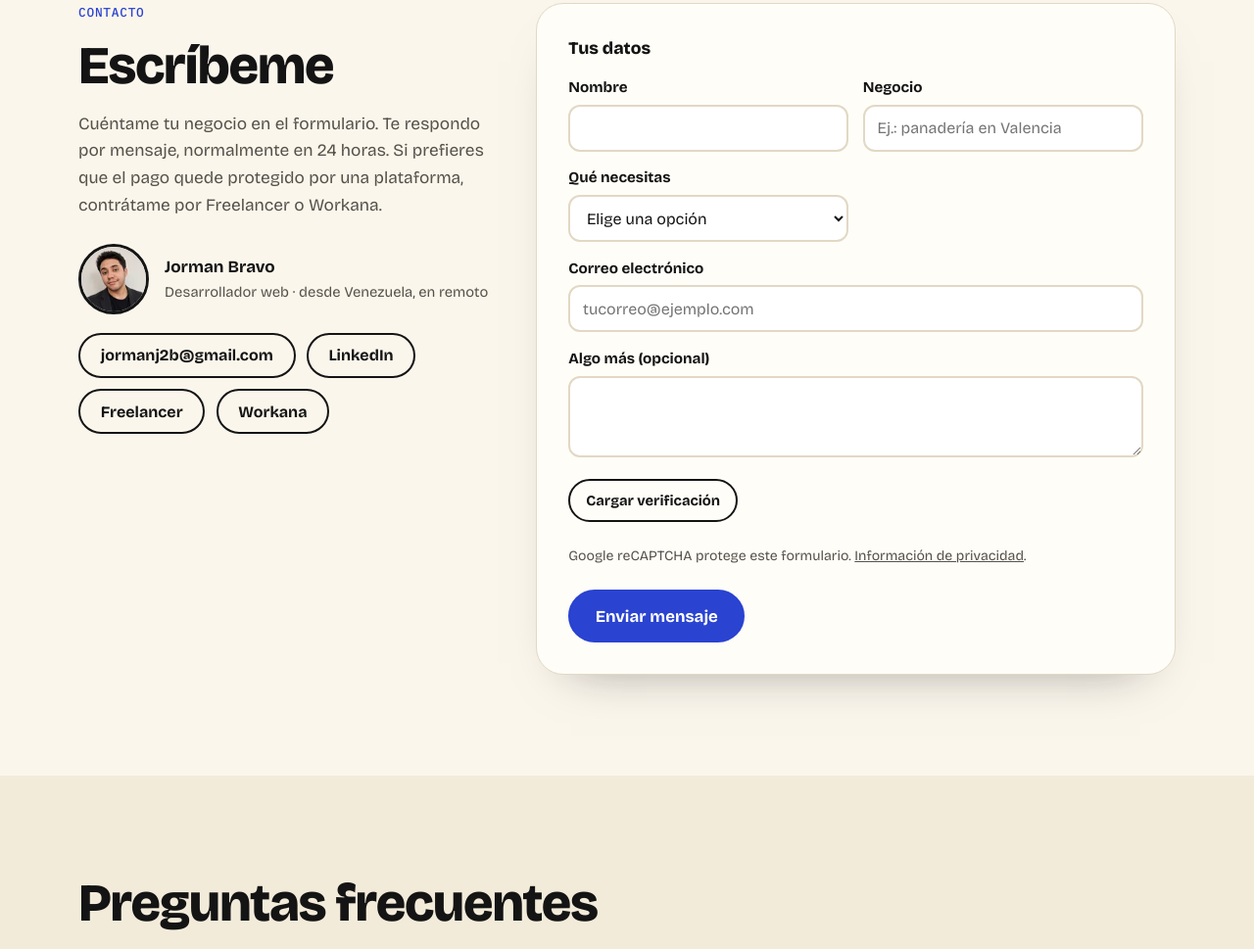
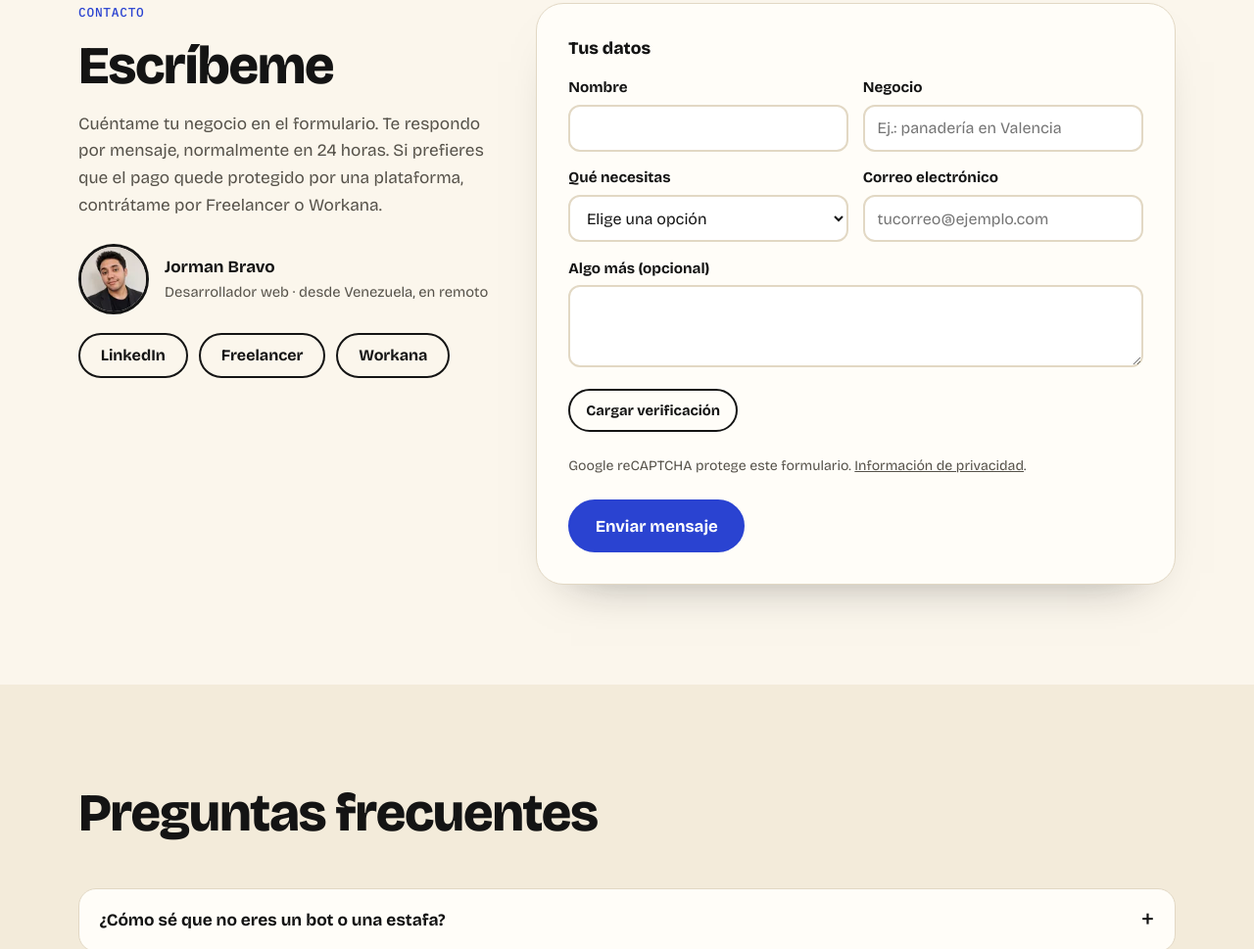
Before and after one commit to jormanj2b/jormanj2b.github.io, a plain HTML site: page index.html in a window 1280 px wide. Shown: the part 8397-9366 px from the top of the page at 98% size. Drawn offline with Linux system fonts and the light colour scheme.

Commit message:
Simplify contact links and align email with service selection (index.html)

```diff
--- a/index.html
+++ b/index.html
@@ -292,7 +292,6 @@
     <p>Cuéntame tu negocio en el formulario. Te respondo por mensaje, normalmente en 24 horas. Si prefieres que el pago quede protegido por una plataforma, contrátame por Freelancer o Workana.</p>
     <figure class="me"><img src="img/jorman-96.webp" srcset="img/jorman-96.webp 1x, img/jorman-192.webp 2x" width="96" height="96" alt="Jorman Bravo" loading="lazy"><figcaption><b>Jorman Bravo</b><span>Desarrollador web · desde Venezuela, en remoto</span></figcaption></figure>
     <div class="contact-links">
-      <a class="btn btn-line" href="mailto:jormanj2b@gmail.com">jormanj2b@gmail.com</a>
       <a class="btn btn-line" href="https://www.linkedin.com/in/jorman-jose-bravo-mota-69783335a/" target="_blank" rel="noopener">LinkedIn</a>
       <a class="btn btn-line" href="https://www.freelancer.es/u/Jormanbm" target="_blank" rel="noopener">Freelancer</a>
       <a class="btn btn-line" href="https://www.workana.com/freelancer/8dcdf0132579d745c3b581b075f9bce9" target="_blank" rel="noopener">Workana</a>
@@ -308,7 +307,7 @@
           <option value="">Elige una opción</option><option>Landing page</option><option>Página informativa</option><option>Catálogo digital</option><option>Página de reservas</option><option>Sitio corporativo</option><option>Tienda online</option><option>Sistema a medida</option><option>Aún no lo sé</option>
         </select></label>
         <input type="hidden" name="canal" value="email">
-        <label class="wide">Correo electrónico<input type="email" name="contacto" required maxlength="120" autocomplete="email" placeholder="tucorreo@ejemplo.com"></label><div hidden aria-hidden="true"><input name="_gotcha" tabindex="-1" autocomplete="off"></div>
+        <label>Correo electrónico<input type="email" name="contacto" required maxlength="120" autocomplete="email" placeholder="tucorreo@ejemplo.com"></label><div hidden aria-hidden="true"><input name="_gotcha" tabindex="-1" autocomplete="off"></div>
         <label class="wide">Algo más (opcional)<textarea name="nota" rows="3" maxlength="600"></textarea></label>
       </div>
     </fieldset>
```
